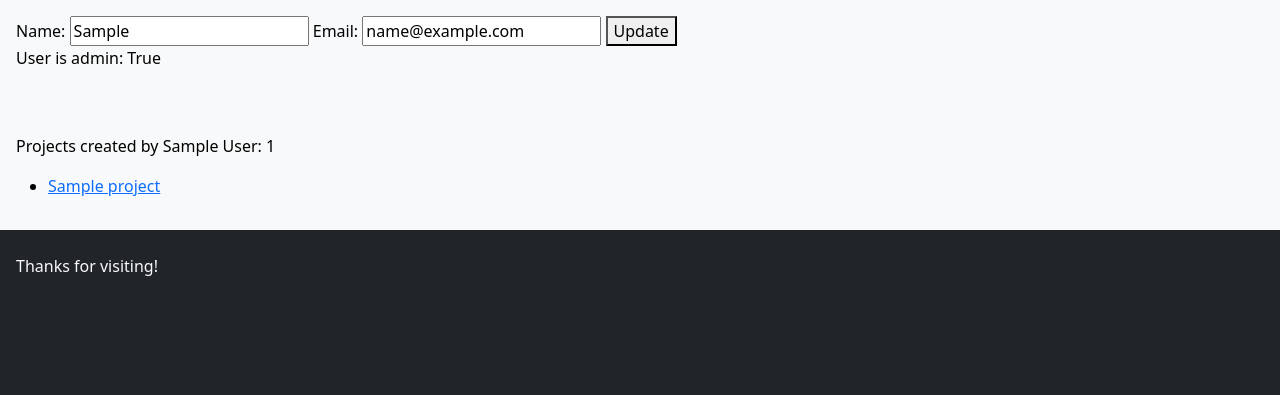
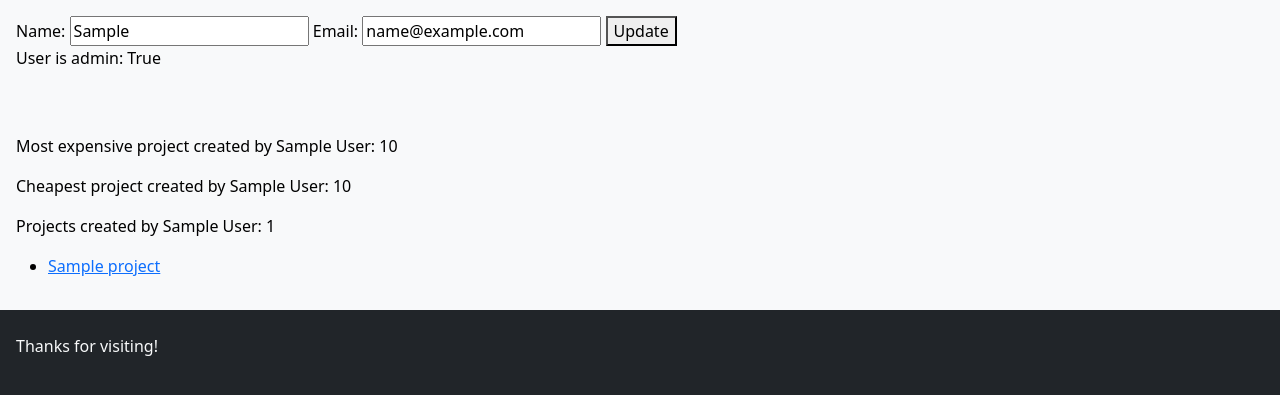
Before and after one commit to Oli-Land/Livin_Macrame, a Flask app: page /users/account/ in a window 1280 px wide. Shown: the part 146-541 px from the top of the page. Run offline with Flask 2, Linux system fonts and the light colour scheme; a user stored in the database is signed in; tables that the repository leaves empty hold one stand-in row (values such as "Sample post"); parts of the project's set-up code (start-up, migrations or seed data) failed here and were passed over.

Commit message:
added aggregate queries to user details

```diff
--- a/FlaskApp/controllers/project_controller.py
+++ b/FlaskApp/controllers/project_controller.py
@@ -7,6 +7,7 @@ import boto3
 
 from models.patterns import Pattern
 from schemas.pattern_schema import pattern_schema
+from sqlalchemy import func
 
 projects = Blueprint('projects', __name__)
 
@@ -80,12 +81,15 @@ def get_project(id):
         ExpiresIn=100
     )
 
+
     # project_cord_cost = total
 
     data = {
         "page_title": "Project Details",
         "project": project_schema.dump(project),
         "image": image_url
+        # "project_total_cord": db.session.query(func.sum(Pattern.total_cord)).filter(id in Pattern.projects).scalar()
+
     }
 
     return render_template("project_details.html", page_data=data)
--- a/FlaskApp/controllers/user_controller.py
+++ b/FlaskApp/controllers/user_controller.py
@@ -65,7 +65,9 @@ def user_detail():
     if request.method == "GET":
         data = {
             "page_title": "Account Details",
-            "projects_count": db.session.query(func.count(Project.project_id)).filter(Project.creator_id==current_user.id).scalar()
+            "projects_count": db.session.query(func.count(Project.project_id)).filter(Project.creator_id==current_user.id).scalar(),
+            "projects_max_price": db.session.query(func.max(Project.price)).filter(Project.creator_id==current_user.id).scalar(),
+            "projects_min_price": db.session.query(func.min(Project.price)).filter(Project.creator_id==current_user.id).scalar()
         }
         return render_template("user_details.html", page_data = data)
 
--- a/FlaskApp/templates/project_details.html
+++ b/FlaskApp/templates/project_details.html
@@ -5,7 +5,8 @@
     <img src="{{ page_data.image }}" style="width: 250px">
     <p>Project ID: {{ page_data.project.project_id }}</p>
     <p>Description: {{ page_data.project.description }}</p>
-    <p>Price: {{ page_data.project.price }}</p>
+    <p>Sell Price: {{ page_data.project.price }}</p>
+    <p>project_total_cord: {{ page_data.project_total_cord }}</p>
     <p>Creator: {{ page_data.project.creator.name }} ({{ page_data.project.creator.email }})</p>
 
     <br/><br/>
--- a/FlaskApp/templates/user_details.html
+++ b/FlaskApp/templates/user_details.html
@@ -15,6 +15,8 @@
 
         <p>User is admin: {{ current_user.is_admin }}</p>
         <br><br>
+        <p>Most expensive project created by {{ current_user.name }}: {{ page_data.projects_max_price }}</p>
+        <p>Cheapest project created by {{ current_user.name }}: {{ page_data.projects_min_price }}</p>
         <p>Projects created by {{ current_user.name }}: {{ page_data.projects_count }}</p>
         <ul>
             {% for project in current_user.projects %}
```
